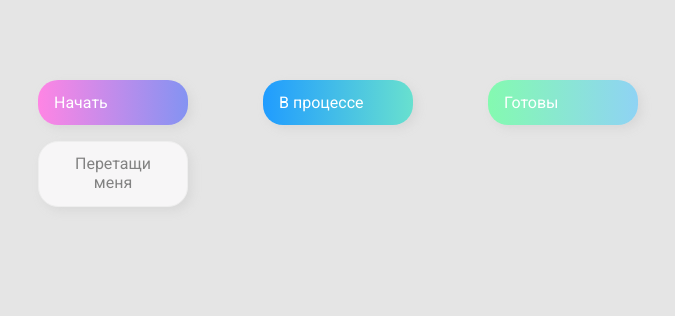
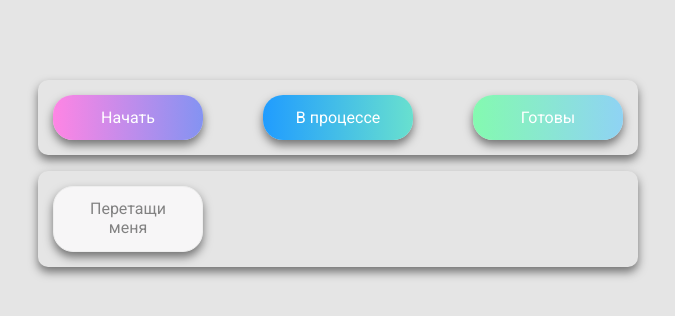
Before and after one commit to Andriikryl/drag-and-drop, a website built with Parcel: page index.html in a window 1280 px wide. Shown: the whole page, without its empty margins (302-977 px from the left). Built offline with nearby package versions, Linux system fonts and the light colour scheme.

Commit message:
feat[css/styles]

```diff
--- a/index.html
+++ b/index.html
@@ -8,15 +8,15 @@
   </head>
   <body>
     <div>
-      <div class="row">
+      <div class="row | row-shadow">
         <div class="col-header start">Начать</div>
         <div class="col-header progress">В процессе</div>
         <div class="col-header done">Готовы</div>
       </div>
 
-      <div class="row">
+      <div class="row | row-shadow">
         <div class="placeholder">
-          <div class="item" draggable="true">Перетащи меня</div>
+          <div class="item | blog-shadow" draggable="true">Перетащи меня</div>
         </div>
         <div class="placeholder"></div>
         <div class="placeholder"></div>
--- a/styles.css
+++ b/styles.css
@@ -53,25 +53,59 @@ body {
 
 .start {
   background: linear-gradient(90deg, #ff85e4 0%, #229efd 179.25%);
+  box-shadow: 0px 5px 10px 0px rgba(0, 0, 0, 0.5);
+  text-align: center;
 }
 
 .progress {
   background: linear-gradient(90deg, #209cff 0%, #68e0cf 100%);
+  box-shadow: 0px 5px 10px 0px rgba(0, 0, 0, 0.5);
+  text-align: center;
 }
 
 .done {
   background: linear-gradient(90deg, #84fab0 0%, #8fd3f4 100%);
+  box-shadow: 0px 5px 10px 0px rgba(0, 0, 0, 0.5);
+  text-align: center;
 }
 
 
 .hold{
-  border:  5px solid #eee;
+  box-shadow: 0px 5px 10px 0px rgba(0, 0, 0, 0.5);
+  transition: transform ease .5s, box-shadow ease .5s;
 }
+.hold:hover {
+  transform: translateY(-5px);
+  box-shadow: 0px 10px 20px 2px rgba(0, 0, 0, 0.25);
+}
+
 
 .hide{
   display: none;
 }
 
 .hovered {
-  border-top: 2px solid tomato;
+  background-color: #209cff;
+  border-radius: 20px;
 }
+
+
+  /* SHADOW*/
+
+  .row-shadow{
+    box-shadow: 0px 5px 10px 0px rgba(0, 0, 0, 0.5);
+    transition: transform ease .5s, box-shadow ease .5s;
+    padding: 15px;
+    border-radius: 10px;
+  }
+
+  .blog-shadow{
+    box-shadow: 0px 5px 10px 0px rgba(0, 0, 0, 0.5);
+    transition: transform ease .5s, box-shadow ease .5s;
+  }
+  .blog-shadow:hover {
+    transform: translateY(-5px);
+    box-shadow: 0px 10px 20px 2px rgba(0, 0, 0, 0.25);
+  }
+
+  /* SHADOW*/
```
